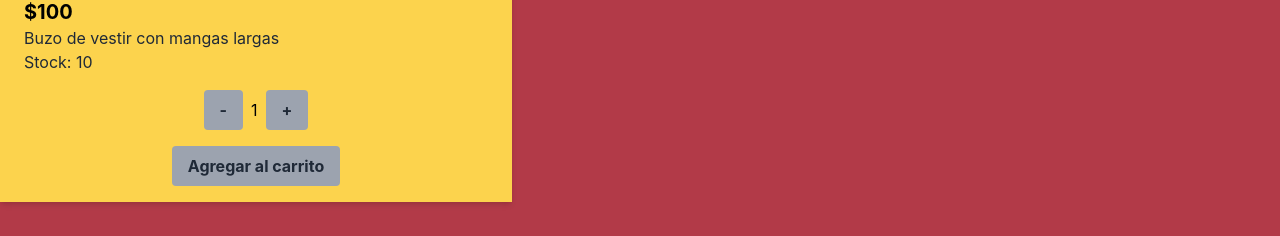
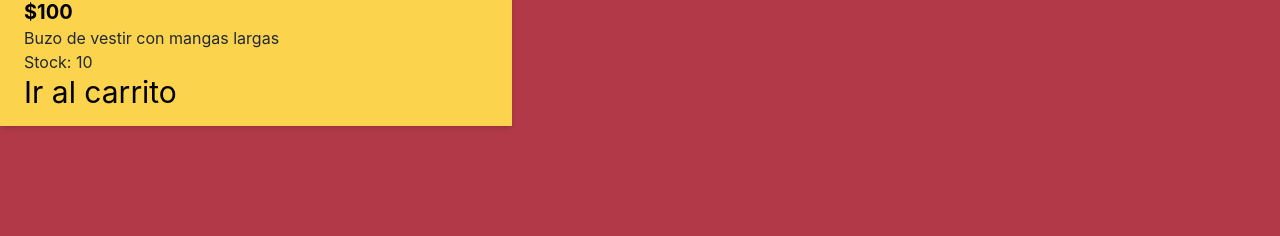
Before and after one commit to LukaLiuzzi/galushowroom, a React (Create React App) app: page /item/1 in a window 1280 px wide. Both pictures are taken after a click on the button "Agregar al carrito". Shown: the part 510-746 px from the top of the page. Built offline with nearby package versions, Linux system fonts and the light colour scheme.

Commit message:
Desafio Item Count

```diff
--- a/src/components/ItemCount.jsx
+++ b/src/components/ItemCount.jsx
@@ -1,22 +1,47 @@
 import React from 'react';
+import { Link } from 'react-router-dom';
 
-const ItemCount = () => {
+const ItemCount = ({
+	stock,
+	count,
+	handleAddCount,
+	handleRemoveCount,
+	onAdd,
+	onCart,
+}) => {
 	return (
+		<>
+			{onCart ? (
+				<Link to='/cart'>
+					<button className='text-3xl'>Ir al carrito</button>
+				</Link>
+			) : (
 				<>
 					<div className='flex justify-center items-center mt-4'>
 						<div className='flex items-center'>
-					<button className='bg-gray-400 text-gray-800 font-bold py-2 px-4 rounded'>
+							<button
+								onClick={() => handleRemoveCount()}
+								className='bg-gray-400 text-gray-800 font-bold py-2 px-4 rounded'
+							>
 								-
 							</button>
-					<span className='px-2'>1</span>
-					<button className='bg-gray-400 text-gray-800 font-bold py-2 px-4 rounded'>
+							<span className='px-2'>{count}</span>
+							<button
+								onClick={() => handleAddCount()}
+								className='bg-gray-400 text-gray-800 font-bold py-2 px-4 rounded'
+							>
 								+
 							</button>
 						</div>
 					</div>
-			<button className='bg-gray-400 text-gray-800 font-bold py-2 px-4 rounded block mx-auto mt-4'>
+					<button
+						onClick={() => onAdd(count)}
+						className='bg-gray-400 text-gray-800 font-bold py-2 px-4 rounded block mx-auto mt-4'
+					>
 						Agregar al carrito
 					</button>
+				</>
+			)}
 		</>
 	);
 };
--- a/src/components/ItemDetail.jsx
+++ b/src/components/ItemDetail.jsx
@@ -1,8 +1,32 @@
-import React from 'react';
+import React, { useState } from 'react';
 import ItemCount from './ItemCount';
 
 export default function ItemDetail({ product }) {
 	const { name, price, image, stock, description } = product;
+
+	const [onCart, setOnCart] = useState(false);
+	const [count, setCount] = useState(1);
+
+	function onAdd(quantity) {
+		setOnCart(true);
+	}
+
+	function handleAddCount() {
+		if (count < stock) {
+			setCount(count + 1);
+		} else {
+			alert(
+				'No hay stock suficiente, podes agregar hasta ' + stock + ' unidades'
+			);
+		}
+	}
+
+	function handleRemoveCount() {
+		if (count > 1) {
+			setCount(count - 1);
+		}
+	}
+
 	return (
 		<div className='container mx-auto flex justify-between items-center gap-4'>
 			<div className='col-span-1'>
@@ -18,7 +42,14 @@ export default function ItemDetail({ product }) {
 							<p className='text-gray-800'>Stock: {stock}</p>
 						</div>
 
-						<ItemCount />
+						<ItemCount
+							stock={stock}
+							count={count}
+							handleAddCount={handleAddCount}
+							handleRemoveCount={handleRemoveCount}
+							onAdd={onAdd}
+							onCart={onCart}
+						/>
 					</div>
 				</div>
 			</div>
```
Lines whose indentation alone changed are shown as unchanged.
